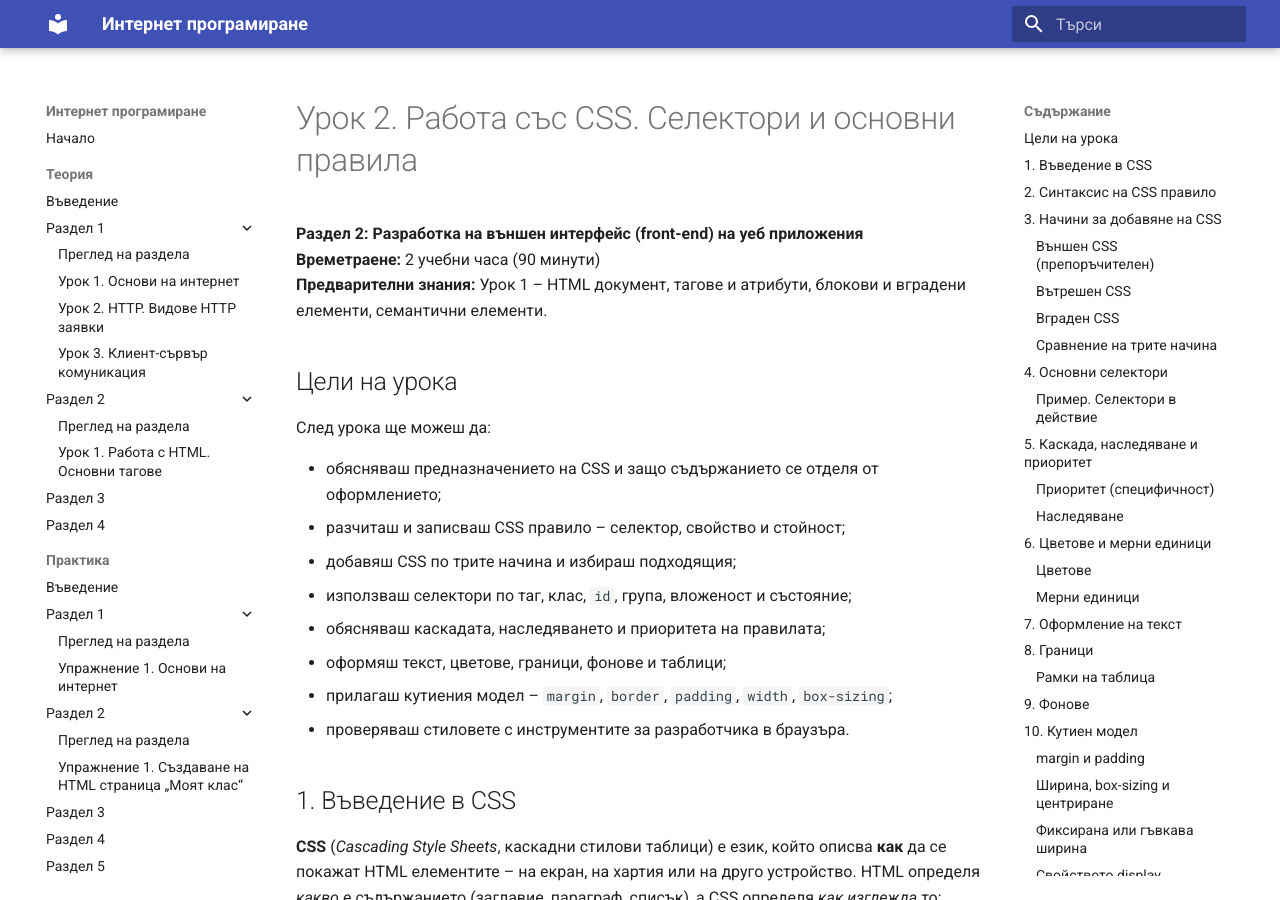
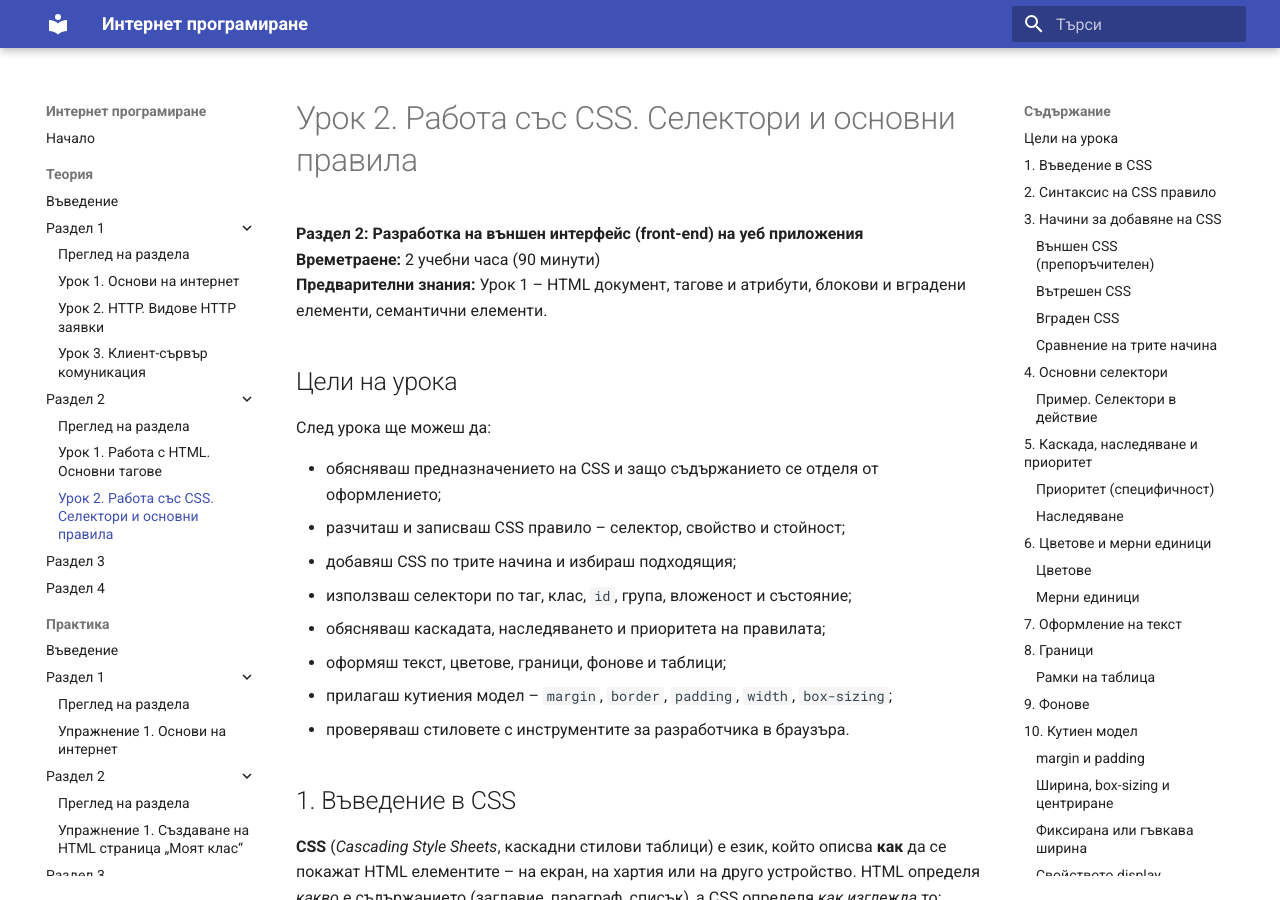
Before and after one commit to IlkoIliev/internet-programirane, an MkDocs documentation site: the page built from docs/teoria/razdel-2/urok-02-css-selektori-i-pravila.md, in a window 1280 px wide and 900 px high. Built offline with MkDocs 1.6.1 and Material for MkDocs 9.7.7, drawn with Linux system fonts in a browser that asks for light colours.

Commit message:
Add lesson on CSS selectors and rules

```diff
--- a/mkdocs.yml
+++ b/mkdocs.yml
@@ -26,6 +26,7 @@ nav:
       - Раздел 2:
           - Преглед на раздела: teoria/razdel-2/index.md
           - "Урок 1. Работа с HTML. Основни тагове": teoria/razdel-2/urok-01-html-osnovni-tagove.md
+          - "Урок 2. Работа със CSS. Селектори и основни правила": teoria/razdel-2/urok-02-css-selektori-i-pravila.md
       - Раздел 3: teoria/razdel-3/index.md
       - Раздел 4: teoria/razdel-4/index.md
 
```
